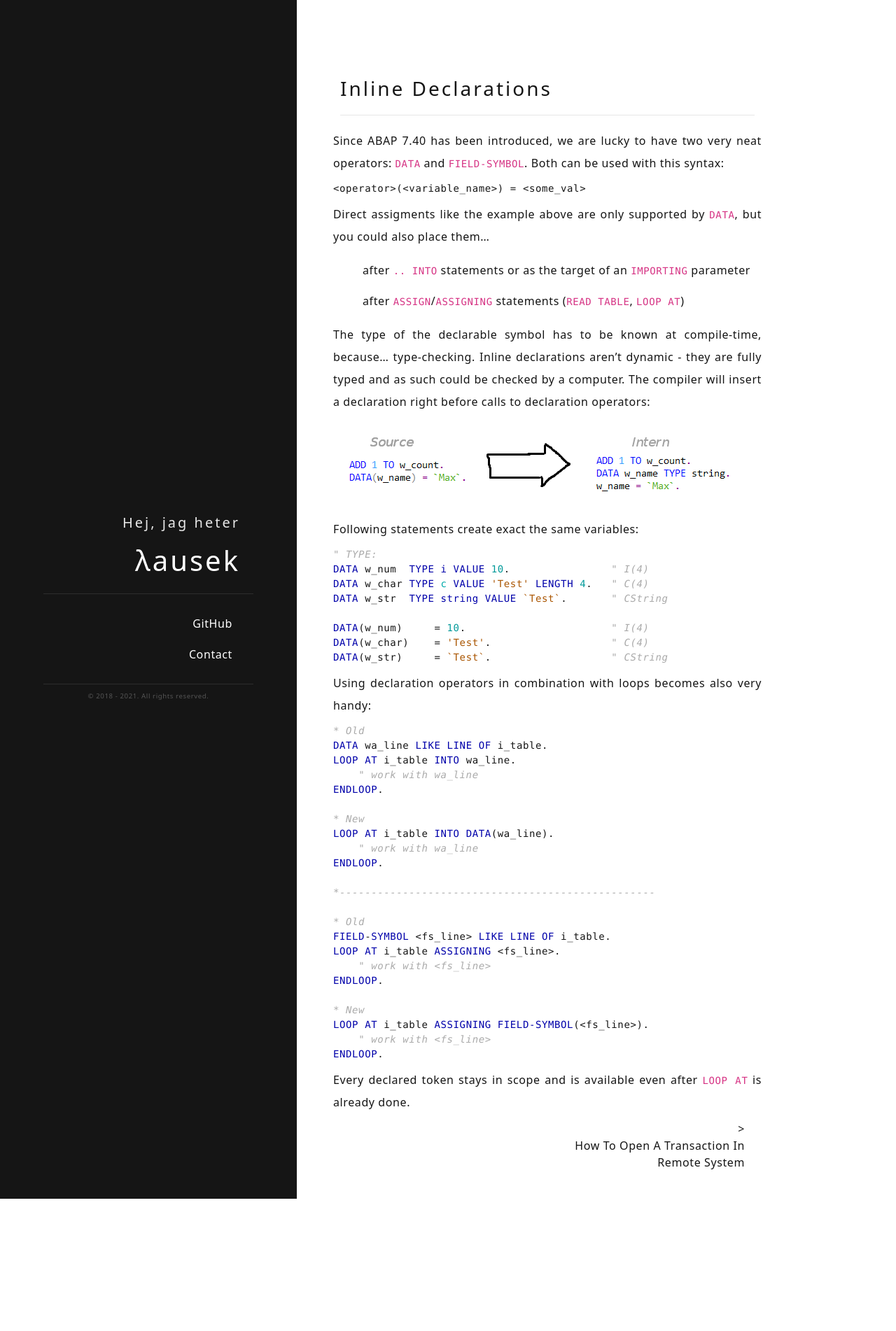
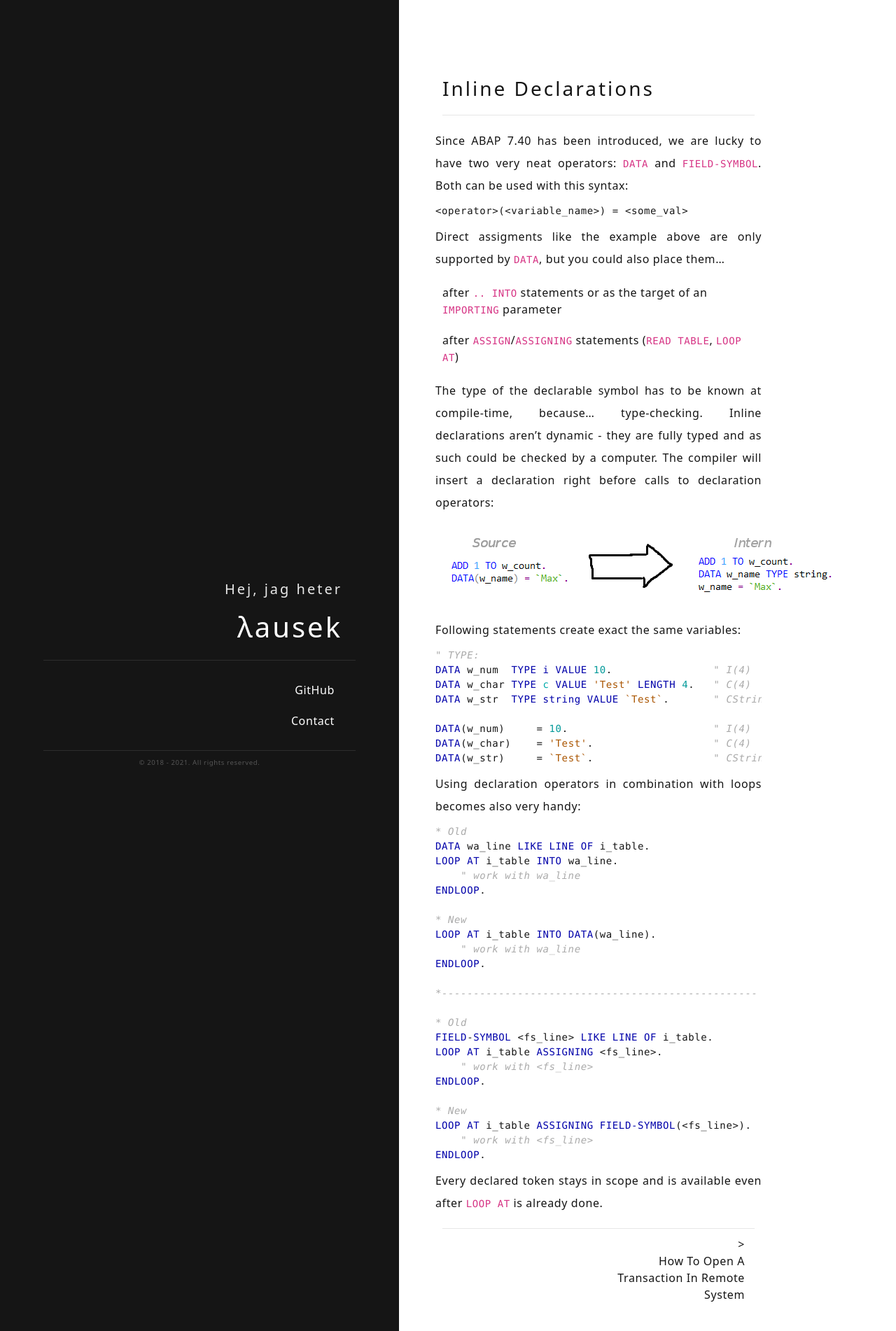
Before and after one commit to lausek/lausek.github.io, a Jekyll site: the page built from _posts/2017-03-13-inline-declarations.md, in a window 1280 px wide. Shown: the whole page at 70% size. Built offline with Jekyll 4.4.1, drawn with Linux system fonts in a browser that asks for light colours; before the commit the page ends 1713 px from its top, so only the background shows below that.

Commit message:
full width on page break

```diff
--- a/_layouts/default.html
+++ b/_layouts/default.html
@@ -29,7 +29,7 @@
                         {% include footer.html %}
                     </div>
                 </div>
-                <div class="col" id="right-hand-side">
+                <div class="col-6" id="right-hand-side">
                     <div id="right-hand-side-inner">
                         {{ content }}
                     </div>
--- a/_layouts/post.html
+++ b/_layouts/post.html
@@ -11,6 +11,8 @@
         {{ page.content }}
     </div>
 </article>
+
+<hr>
 
 <aside>
     <div class="container">
--- a/css/minimal.scss
+++ b/css/minimal.scss
@@ -74,6 +74,7 @@
 
     ul {
         margin: auto;
+        padding: unset;
         list-style-type: none;
     }
 
@@ -145,7 +146,6 @@
 
         blockquote, code, div, figure, p, pre {
             overflow-x: unset !important;
-            overflow-y: unset !important;
             margin: unset !important;
             box-sizing: unset !important;
             padding-right: unset !important;
@@ -153,3 +153,9 @@
         }
     }
 }
+
+@media only screen and (max-width: 767.98px) {
+    #right-hand-side {
+        min-width: 90vw;
+    }
+}
```
